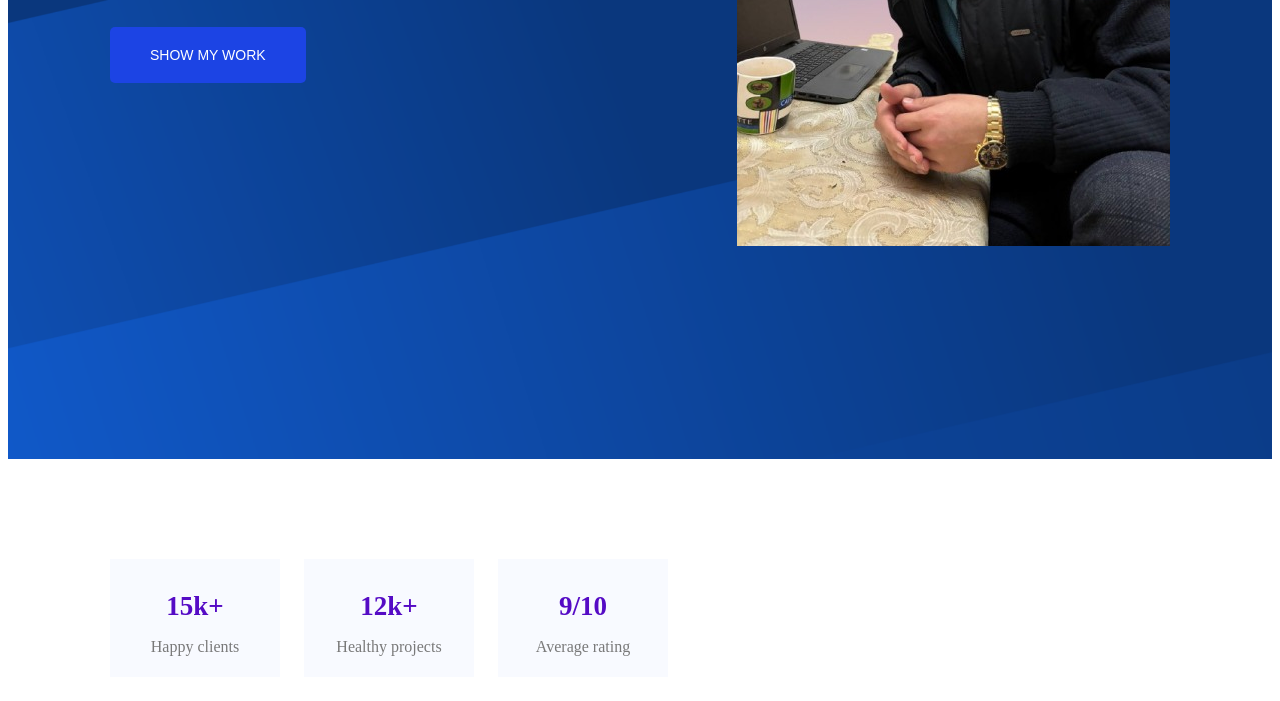
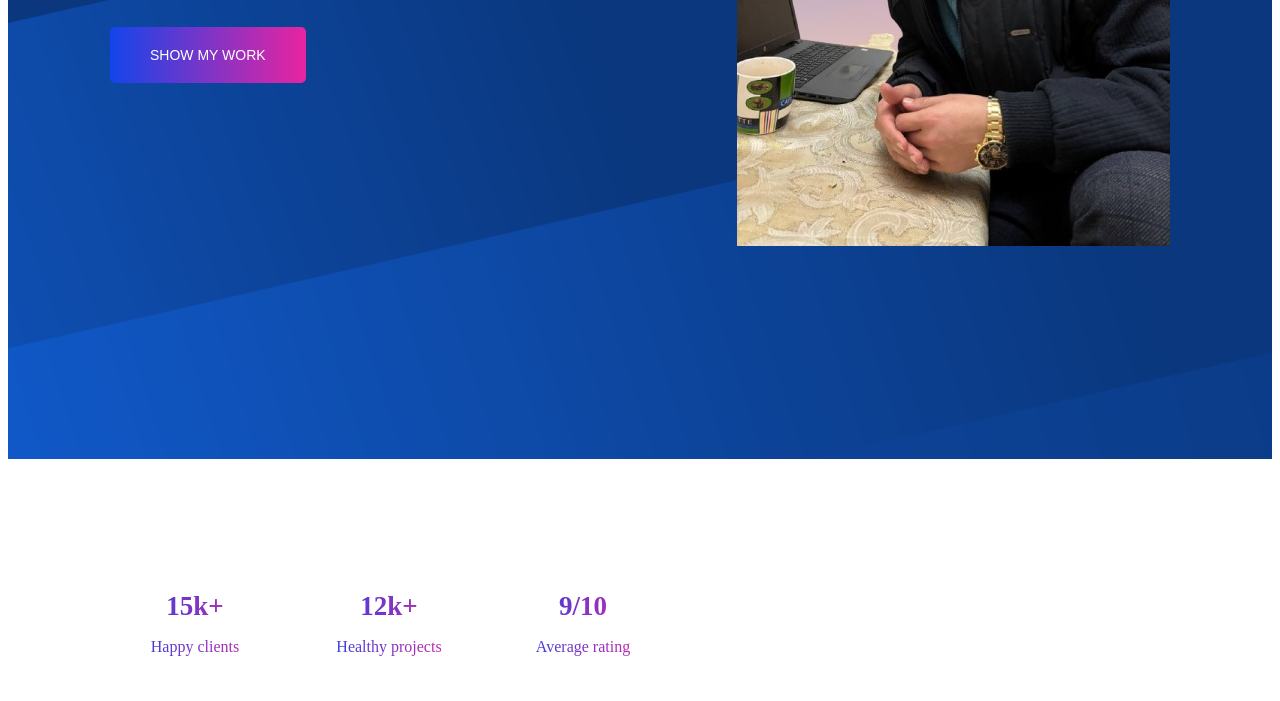
Before and after one commit to TeacherShoxrux/html-css-basic-project, a plain HTML site: page index.html in a window 1280 px wide. Shown: the part 439-1140 px from the top of the page. Drawn offline with Linux system fonts and the light colour scheme.

Commit message:
gradiednt add

```diff
--- a/css/main.css
+++ b/css/main.css
@@ -2,6 +2,7 @@
 /* Core styles */
 .body{
     font-family: sans-serif;
+    margin: 0px;
 }
 .container{
     width: 1120px;
@@ -29,13 +30,17 @@
 }
 .button{
     border: none;
-    background-color: #1c44e4;
+    background: linear-gradient(to right, #1345eb 0%, #ed239f 51%, #1345eb 100%);
+    background-size: 200% auto;
     color: #fff;
     font-weight: 500;
     font-size: 14px;
     padding: 20px 40px;
     cursor: pointer;
     border-radius: 5px;
+}
+.button:hover{
+    background-position: right center;
 }
 .blur-line{
     display: inline-block;
@@ -139,6 +144,9 @@ margin-bottom: 30px;
     text-align: center;
     padding: 5px 10px;
     margin-right: 20px;
+    background: linear-gradient(90deg,#1345eb 0%, #ed239f 100%);
+    -webkit-background-clip: text;
+    -webkit-text-fill-color: transparent;
 }
 .statistics__number{
     font-size: 27px;
```
